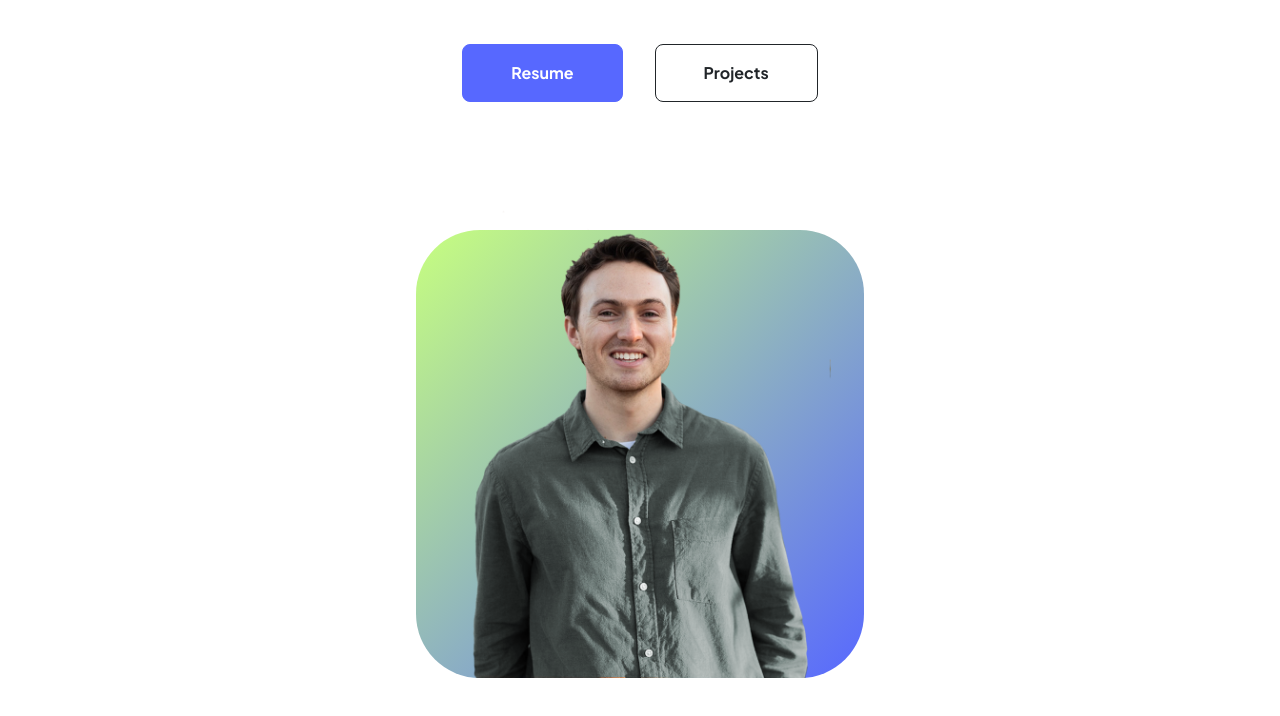
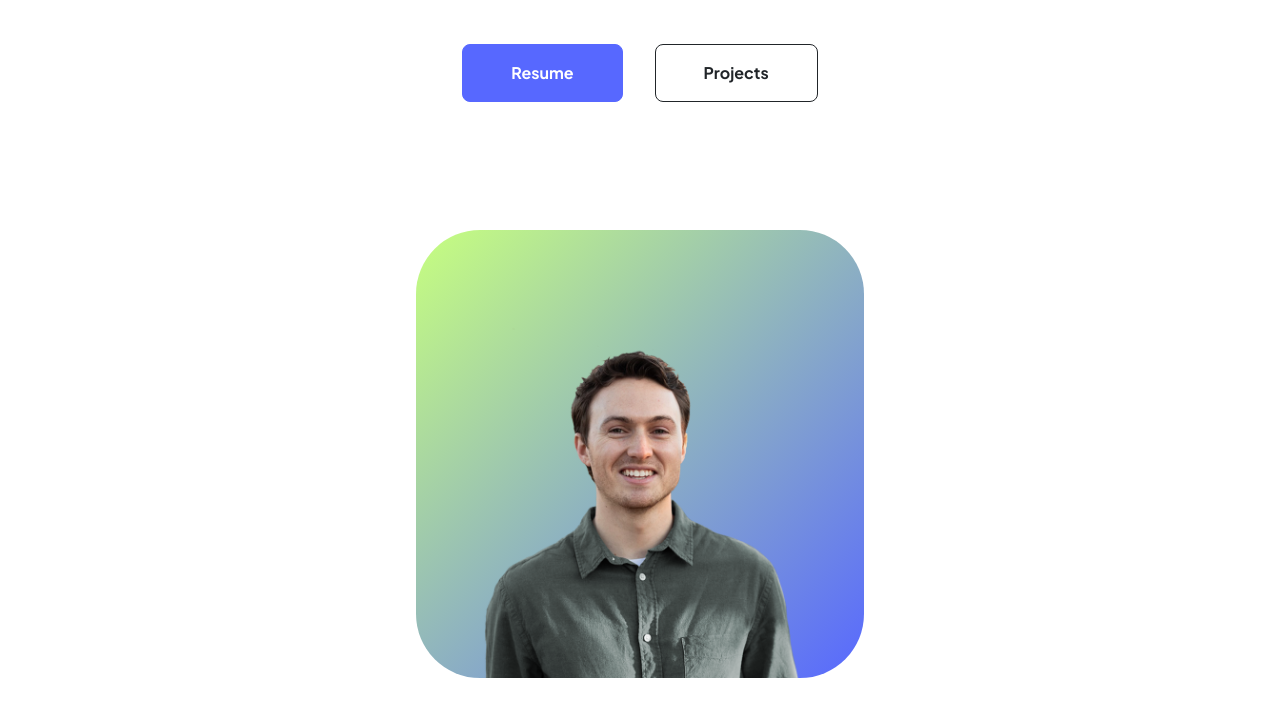
Before and after one commit to DylanJamesK/djk-portfolio-2024, a plain HTML site: page index.html in a window 1280 px wide. Shown: the part 368-1084 px from the top of the page. Drawn offline with nearby package versions, Linux system fonts and the light colour scheme.

Commit message:
Changed my profile picture on home page

```diff
--- a/index.html
+++ b/index.html
@@ -56,7 +56,7 @@
                                 <div class="profile bg-gradient-primary-to-secondary-dylanGreenBlue">
                                     <!-- TIP: For best results, use a photo with a transparent background like the demo example below-->
                                     <!-- Watch a tutorial on how to do this on YouTube (link)-->
-                                    <img class="profile-img overflow-hidden" src="assets/DylanKerr_ProfilePic.png" alt="..." />
+                                    <img class="profile-img overflow-hidden" src="assets/DylanKerr_ProfilePic1.png" alt="..." />
                                 </div>
                             </div>
                         </div>
```
Also changed, not shown: assets/DylanKerr_ProfilePic1.png (added), 1 other file.
